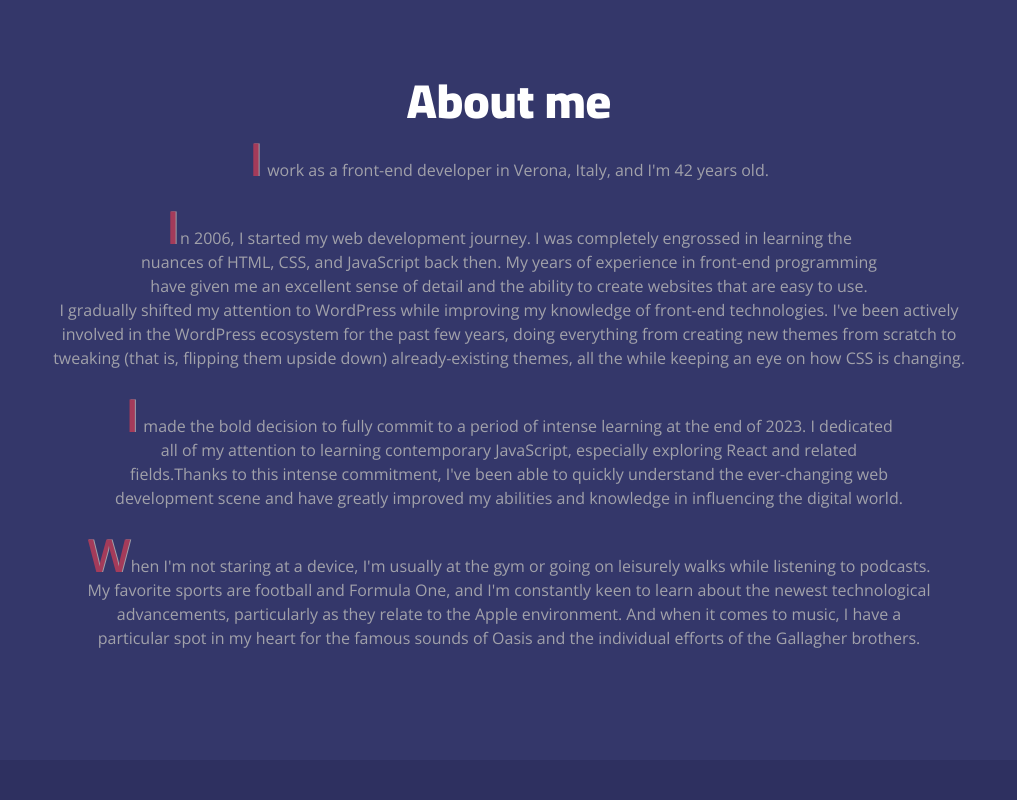
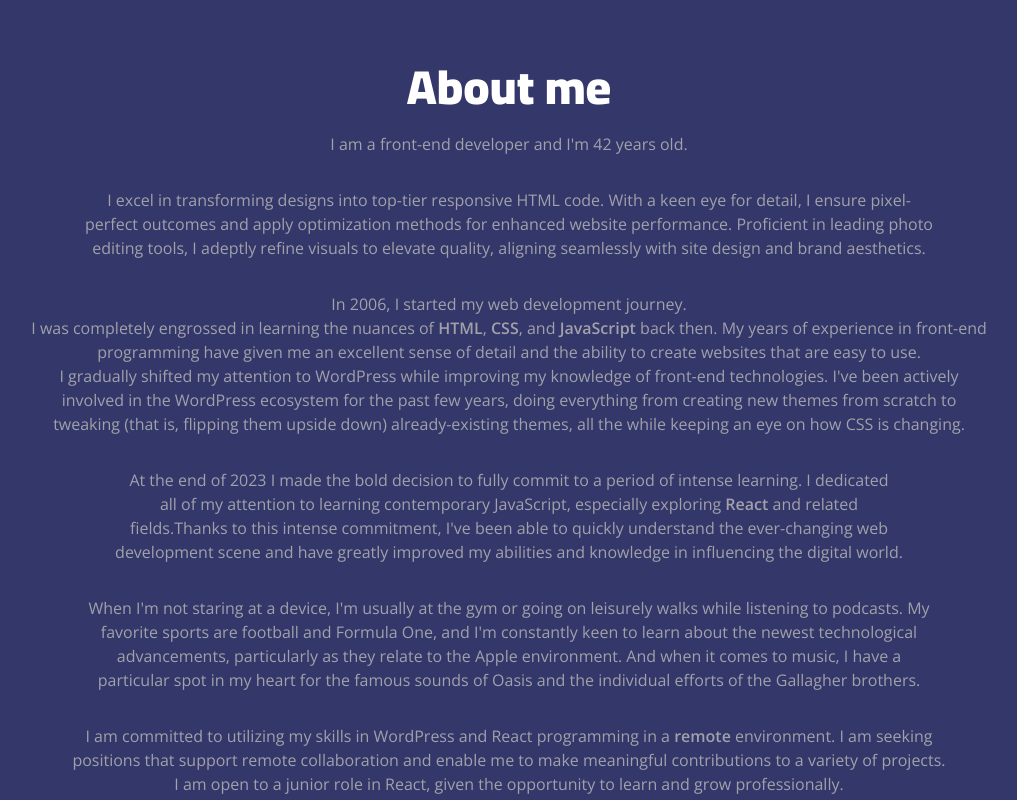
Before and after one commit to tinny77/MyCV, a React (Vite) app: page / in a window 1280 px wide. Shown: the part 840-1640 px from the top of the page, without its empty margins (131-1148 px from the left). Built offline with nearby package versions, Linux system fonts and the light colour scheme; a web font is replaced by a local one.

Commit message:
Updated intro and focus sections

```diff
--- a/src/About.jsx
+++ b/src/About.jsx
@@ -7,16 +7,22 @@ const About = ({ myAge }) => {
 				<h2>About me</h2>
 			</ScrollAnimation>
 			<ScrollAnimation animateIn="fadeIn" delay={1000}>
-				<p className="text-block drop-cap">
-					I work as a front-end developer in Verona, Italy, and I&#39;m {myAge}{' '}
-					years old.
+				<p className="text-block">
+					I am a front-end developer and I&#39;m {myAge} years old.
 				</p>
-				<p className="text-block  drop-cap">
-					In 2006, I started my web development journey. I was completely
-					engrossed in learning the nuances of HTML, CSS, and JavaScript back
-					then. My years of experience in front-end programming have given me an
-					excellent sense of detail and the ability to create websites that are
-					easy to use.
+				<p className="text-block">
+					I excel in transforming designs into top-tier responsive HTML code.
+					With a keen eye for detail, I ensure pixel-perfect outcomes and apply
+					optimization methods for enhanced website performance. Proficient in
+					leading photo editing tools, I adeptly refine visuals to elevate
+					quality, aligning seamlessly with site design and brand aesthetics.
+				</p>
+				<p className="text-block">
+					In 2006, I started my web development journey.
+					<br />I was completely engrossed in learning the nuances of <strong>HTML</strong>, <strong>CSS</strong>,
+					and <strong>JavaScript</strong> back then. My years of experience in front-end
+					programming have given me an excellent sense of detail and the ability
+					to create websites that are easy to use.
 					<br />I gradually shifted my attention to WordPress while improving my
 					knowledge of front-end technologies. I&#39;ve been actively involved
 					in the WordPress ecosystem for the past few years, doing everything
@@ -24,16 +30,16 @@ const About = ({ myAge }) => {
 					them upside down) already-existing themes, all the while keeping an
 					eye on how CSS is changing.
 				</p>
-				<p className="text-block  drop-cap">
-					I made the bold decision to fully commit to a period of intense
-					learning at the end of 2023. I dedicated all of my attention to
-					learning contemporary JavaScript, especially exploring React and
-					related fields.Thanks to this intense commitment, I&#39;ve been able
-					to quickly understand the ever-changing web development scene and have
-					greatly improved my abilities and knowledge in influencing the digital
-					world.
+				<p className="text-block">
+					At the end of 2023 I made the bold decision to fully commit to a
+					period of intense learning. I dedicated all of my attention to
+					learning contemporary JavaScript, especially exploring{' '}
+					<strong>React</strong> and related fields.Thanks to this intense
+					commitment, I&#39;ve been able to quickly understand the ever-changing
+					web development scene and have greatly improved my abilities and
+					knowledge in influencing the digital world.
 				</p>
-				<p className="text-block  drop-cap">
+				<p className="text-block">
 					When I&#39;m not staring at a device, I&#39;m usually at the gym or
 					going on leisurely walks while listening to podcasts. My favorite
 					sports are football and Formula One, and I&#39;m constantly keen to
@@ -42,6 +48,14 @@ const About = ({ myAge }) => {
 					have a particular spot in my heart for the famous sounds of Oasis and
 					the individual efforts of the Gallagher brothers.
 				</p>
+				<p className="text-block">
+					I am committed to utilizing my skills in WordPress and React
+					programming in a <strong>remote</strong> environment. I am seeking
+					positions that support remote collaboration and enable me to make
+					meaningful contributions to a variety of projects.
+					<br />I am open to a junior role in
+					React, given the opportunity to learn and grow professionally.
+				</p>
 			</ScrollAnimation>
 		</section>
 	);
--- a/src/Focus.jsx
+++ b/src/Focus.jsx
@@ -9,9 +9,10 @@ export default function Focus() {
 	return (
 		<section id="focus">
 			<ScrollAnimation animateIn="fadeIn" delay={500}>
-				<h2 className="mb-3">Focus and role spectrum</h2>
+				<h2 className="mb-3">Desired Stack</h2>
 				<p className="lead mt-0 mb-5">
-					My desired roles, areas of expertise, and professional aspirations				</p>
+					My preferred roles, areas of expertise, and professional aspirations{' '}
+				</p>
 			</ScrollAnimation>
 			<ScrollAnimation animateIn="fadeIn" delay={500}>
 				<Container fluid="lg">
@@ -57,7 +58,7 @@ export default function Focus() {
 					</Row>
 				</Container>
 				<p className="text-block">
-					<strong>Seeking Remote Opportunities:</strong> I am committed to using
+					I am committed to using
 					my skills in WordPress and React programming in a remote environment.
 					I am looking for positions that support remote collaboration and allow
 					me to make meaningful contributions to a variety of projects.
--- a/src/Intro.jsx
+++ b/src/Intro.jsx
@@ -2,9 +2,7 @@ import LinkButtons from './components/LinkButtons';
 import MouseAnimation from './components/MouseAnimation';
 
 const Intro = ({ isScrolled, isScrollIconVisible, myExperienceYears }) => {
-
-
-  return (
+	return (
 		<>
 			<section id="intro">
 				<div className="videoframe">
--- a/src/index.scss
+++ b/src/index.scss
@@ -426,13 +426,13 @@ h3 {
 
 }
 
-@media (min-height:800px) and (min-width:680.02px) {
+@media (min-height:1100px) and (min-width:680.02px) {
     #intro p.text-block.lead {
-        line-height: 4vh;
+        line-height: 3.5vh;
     }
 
     #about p.text-block {
-        line-height: 3vh;
+        line-height: 2.5vh;
     }
 }
 
```
